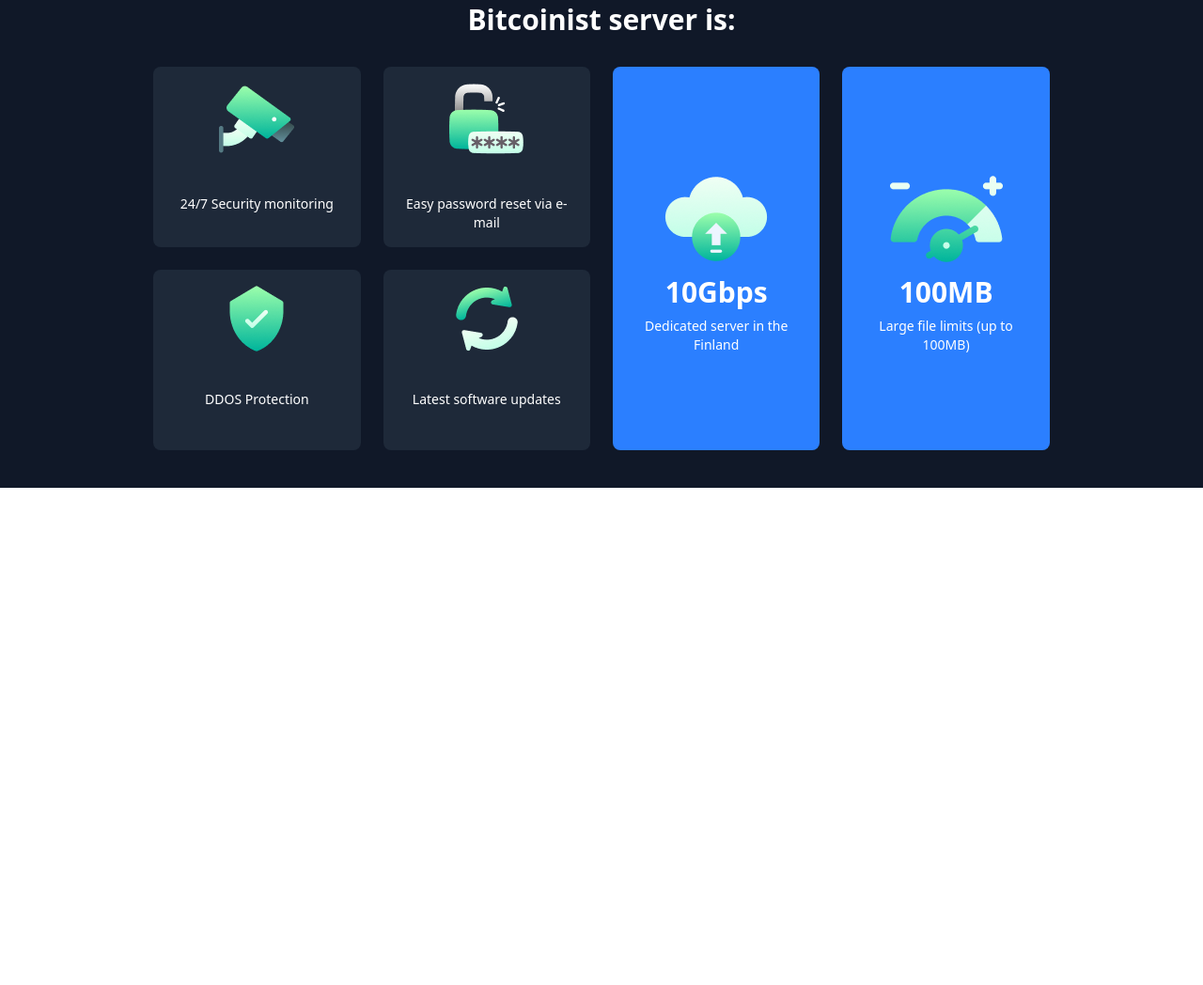
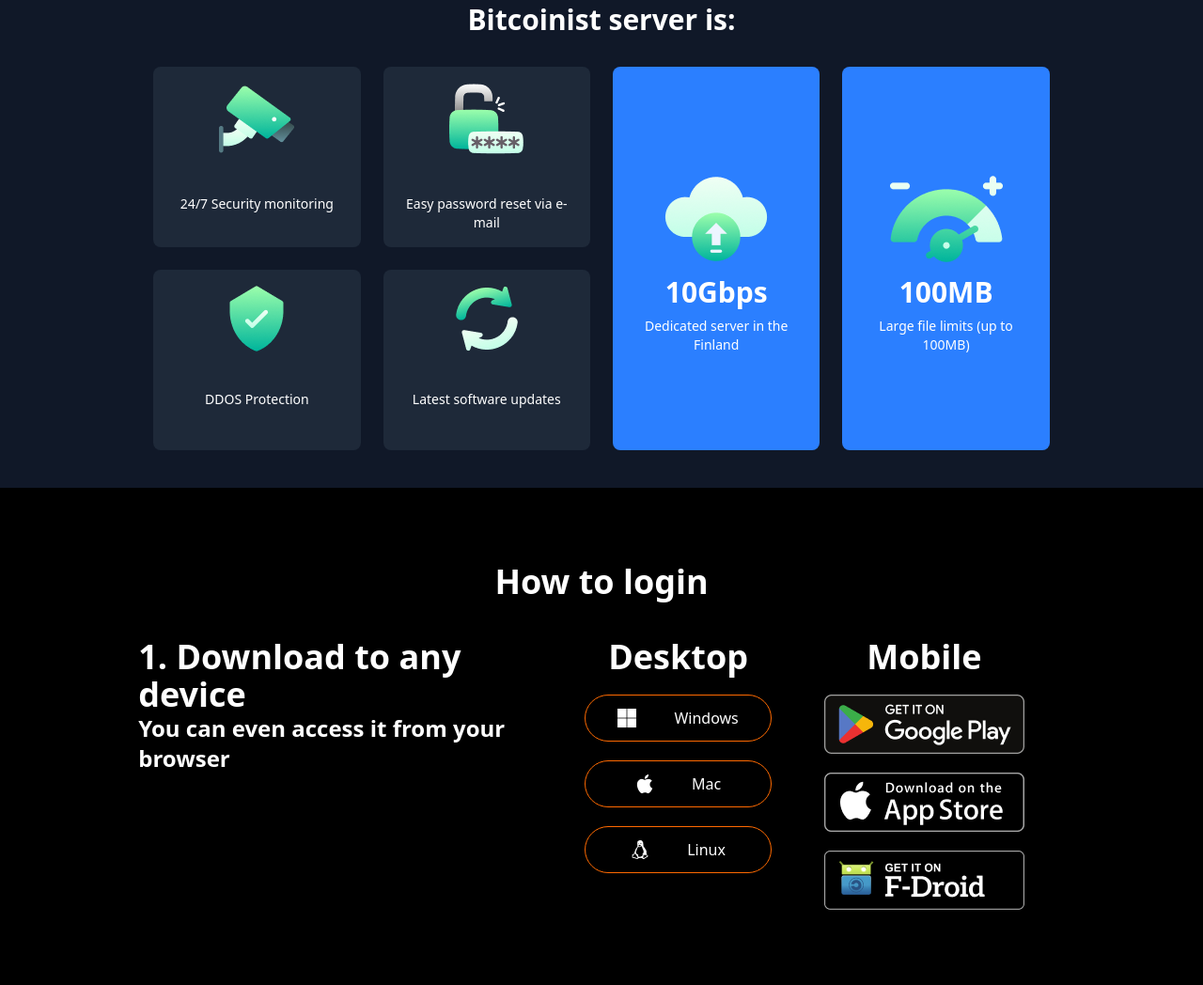
Before and after one commit to Melikzoda-Muslihiddin/homework-5, a website: page src/index.html in a window 1280 px wide. Shown: the part 2149-3197 px from the top of the page at 94% size. Before the commit the page ends 2668 px from the top, so only its background shows below. Drawn offline with nearby package versions, Linux system fonts and the light colour scheme; files that its build step writes are made by us from their sources.

Commit message:
douwnlound comit

```diff
--- a/src/index.html
+++ b/src/index.html
@@ -171,6 +171,39 @@
         </div>
     </section>
 
+    <section class="max-w-400 m-auto bg-black flex flex-col items-center gap-10 lg:py-20 p-6">
+        <h1 class="font-bold text-4xl text-white">How to login</h1>
+        <div class="lg:w-[80%] m-auto flex flex-col lg:flex-row lg:justify-center gap-10 items-start">
+            <div class="lg:w-[40%]">
+                <h1 class="text-4xl text-white font-bold">1. Download to any device</h1>
+                <h2 class="text-2xl text-white font-bold">You can even access it from your browser</h2>
+            </div>
+            <div class="lg:w-[50%] lg:flex items-start gap-10 m-auto">
+                <div class="lg:flex flex-col hidden gap-5 items-center justify-center lg:w-[45%]">
+                    <h1 class=" text-4xl text-white font-bold">Desktop</h1>
+                    <button class="flex gap-10 items-center justify-center border border-solid border-orange-500 text-white rounded-4xl px-6 lg:w-[90%]  py-3">
+                        <img src="./Frame (44).png" alt="">
+                        <p>Windows</p>
+                    </button>
+                    <button class="flex gap-10 items-center justify-center border border-solid border-orange-500 text-white rounded-4xl px-6 lg:w-[90%]  py-3">
+                        <img src="./Frame (45).png" alt="">
+                        <p>Mac</p>
+                    </button>
+                    <button class="flex gap-10 items-center justify-center border border-solid border-orange-500 text-white rounded-4xl px-6 lg:w-[90%]  py-3">
+                        <img src="./Frame (46).png" alt="">
+                        <p>Linux</p>
+                    </button>
+                </div>
+                <div class="lg:flex  flex flex-col gap-5 items-center justify-center lg:w-[45%]">
+                    <h1 class=" text-4xl text-white font-bold">Mobile</h1>
+                    <img src="./Google Play.png" alt="">
+                    <img src="./App Store.png" alt="">
+                    <img src="./F-droid.png" alt="">
+                </div>
+            </div>
+        </div>
+    </section>
+
 
 </body>
 
```
Also changed, not shown: src/App Store.png (added), src/F-droid.png (added), src/Frame (44).png (added), src/Frame (45).png (added), src/Frame (46).png (added), src/Google Play.png (added).
